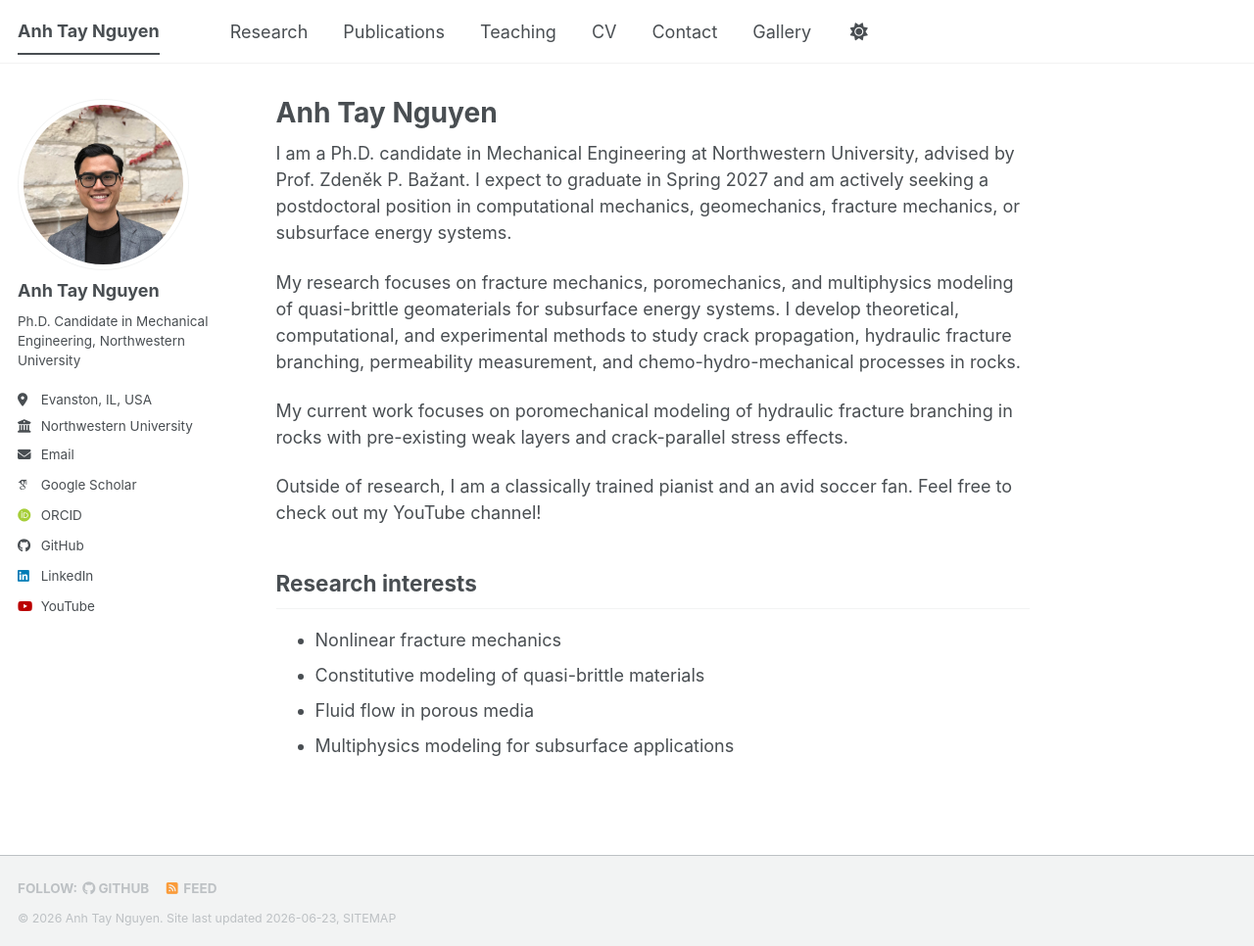
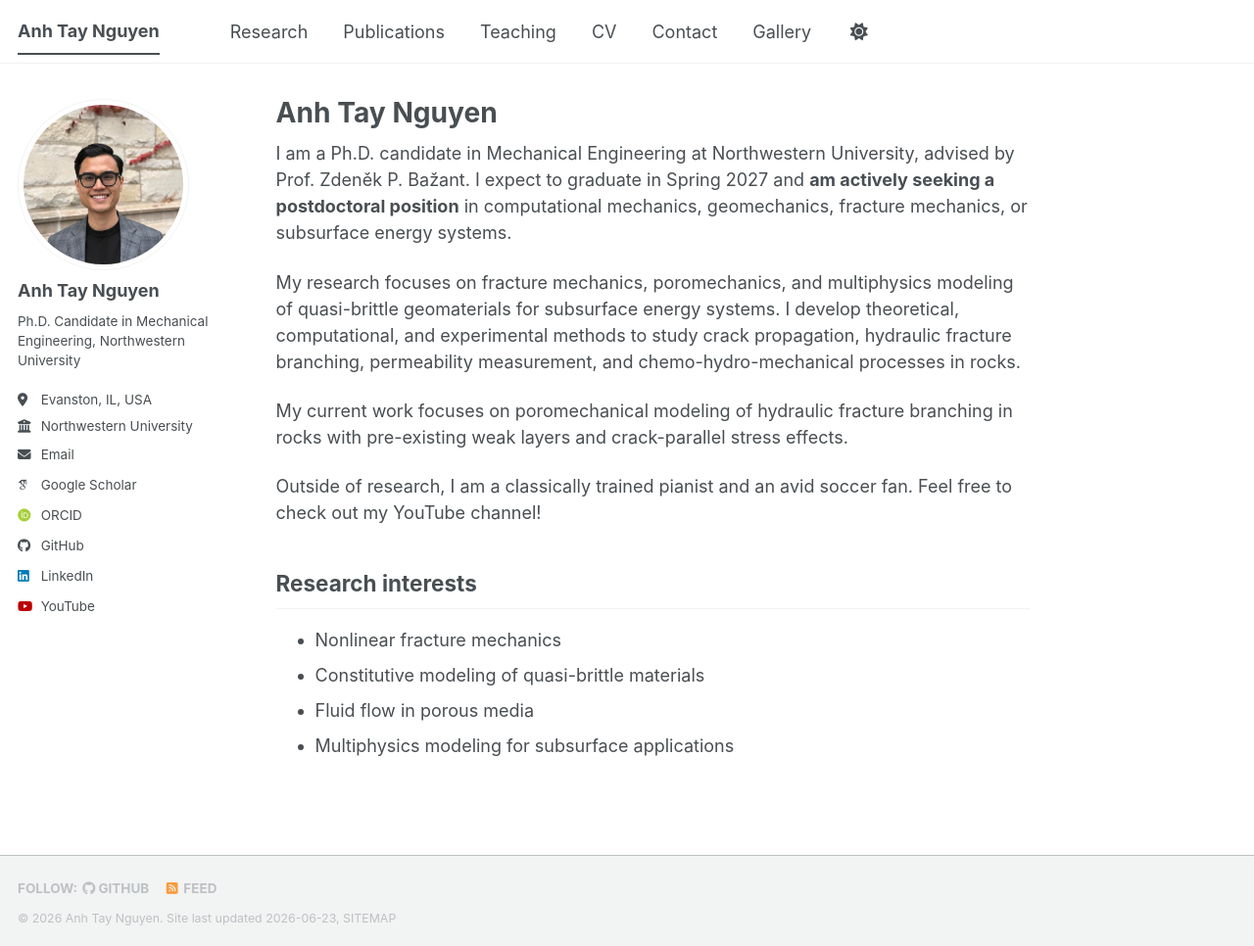
Before and after one commit to anhtaynguyen/anhtaynguyen.github.io, a Jekyll site: the page built from _pages/about.md, in a window 1280 px wide and 966 px high. Shown: the whole window at 98% size. Built offline with Jekyll 4.4.1, drawn with Linux system fonts in a browser that asks for light colours; some web fonts are replaced; a script bundle is joined from its source files by our own code; library files that are not in the unit come from our copies.

```diff
--- a/_pages/about.md
+++ b/_pages/about.md
@@ -7,7 +7,7 @@ redirect_from:
   - /about.html
 ---
 
-I am a Ph.D. candidate in Mechanical Engineering at Northwestern University, advised by Prof. Zdeněk P. Bažant. I expect to graduate in Spring 2027 and am actively seeking a postdoctoral position in computational mechanics, geomechanics, fracture mechanics, or subsurface energy systems.
+I am a Ph.D. candidate in Mechanical Engineering at Northwestern University, advised by Prof. Zdeněk P. Bažant. I expect to graduate in Spring 2027 and **am actively seeking a postdoctoral position** in computational mechanics, geomechanics, fracture mechanics, or subsurface energy systems.
 
 My research focuses on fracture mechanics, poromechanics, and multiphysics modeling of quasi-brittle geomaterials for subsurface energy systems. I develop theoretical, computational, and experimental methods to study crack propagation, hydraulic fracture branching, permeability measurement, and chemo-hydro-mechanical processes in rocks.
 
```
